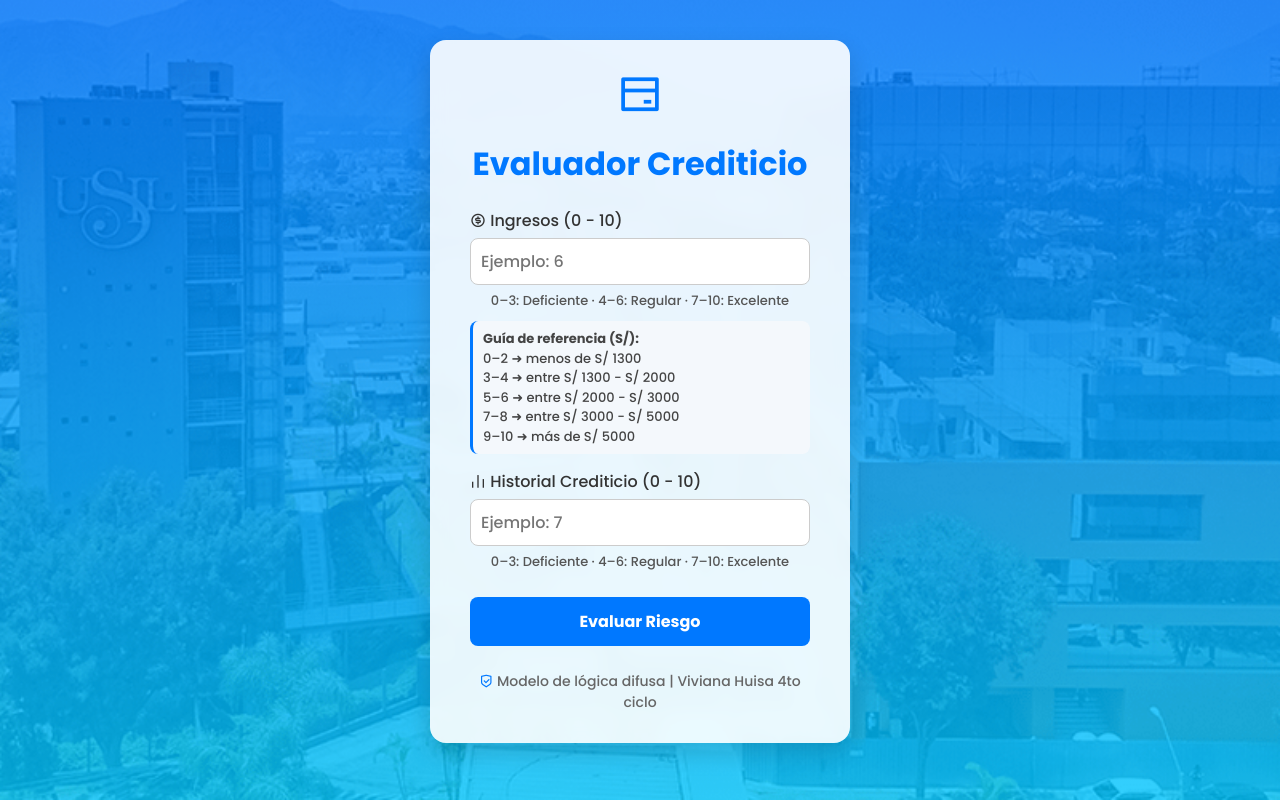
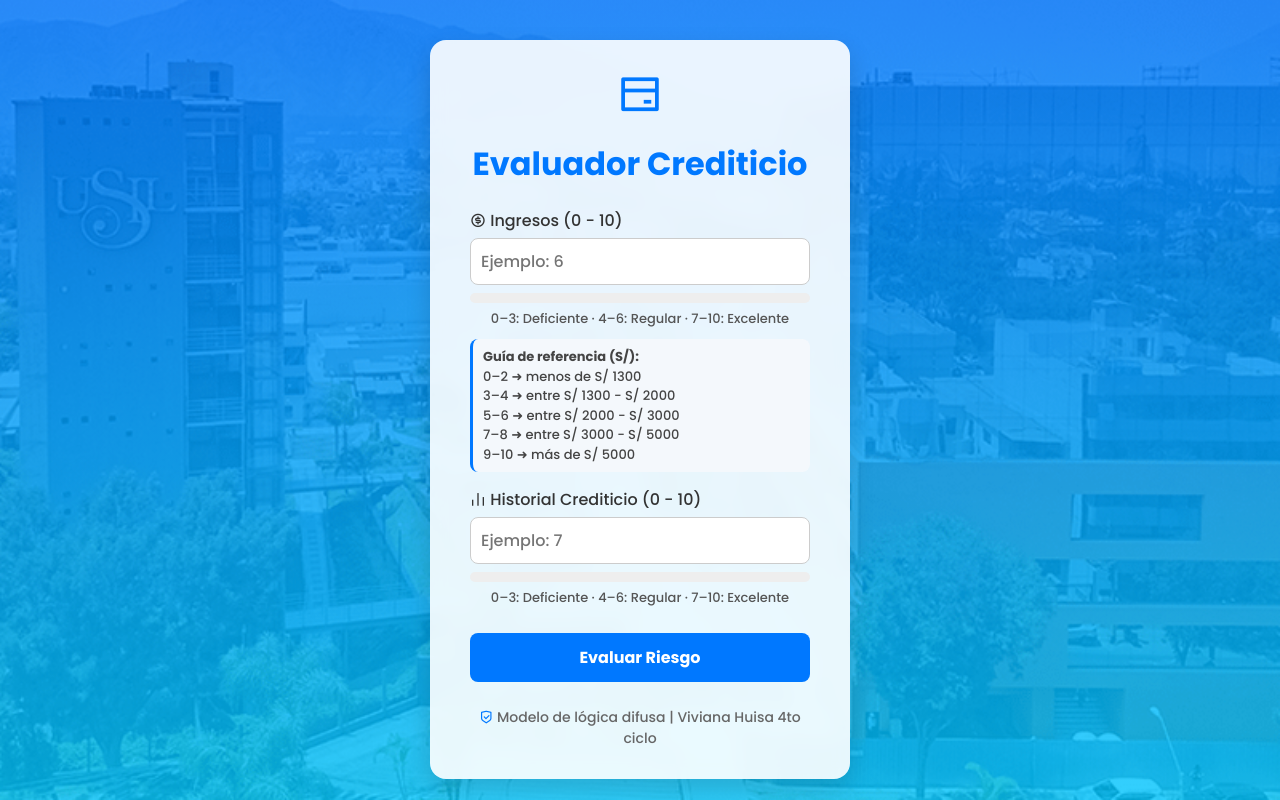
Before and after one commit to vivianahuisa/caso5, a Flask app: page / in a window 1280 px wide. Run offline with Flask 3, Linux system fonts and the light colour scheme; parts of the project's set-up code (start-up, migrations or seed data) failed here and were passed over; some libraries are stand-ins or nearby versions.

Commit message:
Update index.html

```diff
--- a/templates/index.html
+++ b/templates/index.html
@@ -168,6 +168,11 @@
         <form method="post" action="/evaluar">
             <label for="ingresos"><i class="ri-money-dollar-circle-line"></i> Ingresos (0 - 10)</label>
             <input type="number" name="ingresos" id="ingresos" min="0" max="10" step="1" placeholder="Ejemplo: 6" required>
+
+            <!-- Barra dinámica de ingresos -->
+            <div class="progress-container">
+                <div id="barra-ingresos" class="progress-bar"></div>
+            </div>
             <div class="leyenda">0–3: Deficiente · 4–6: Regular · 7–10: Excelente</div>
 
             <div class="guia">
@@ -181,6 +186,11 @@
 
             <label for="historial"><i class="ri-bar-chart-line"></i> Historial Crediticio (0 - 10)</label>
             <input type="number" name="historial" id="historial" min="0" max="10" step="1" placeholder="Ejemplo: 7" required>
+
+            <!-- Barra dinámica de historial -->
+            <div class="progress-container">
+                <div id="barra-historial" class="progress-bar"></div>
+            </div>
             <div class="leyenda">0–3: Deficiente · 4–6: Regular · 7–10: Excelente</div>
 
             <button type="submit">Evaluar Riesgo</button>
@@ -198,5 +208,29 @@
             <i class="ri-shield-check-line"></i> Modelo de lógica difusa | Viviana Huisa 4to ciclo
         </div>
     </div>
+
+    <script>
+        function actualizarBarra(idInput, idBarra) {
+            const valor = parseFloat(document.getElementById(idInput).value);
+            const barra = document.getElementById(idBarra);
+
+            if (isNaN(valor) || valor < 0) {
+                barra.style.width = "0%";
+                return;
+            }
+
+            const porcentaje = Math.min((valor / 10) * 100, 100);
+            let color = "#ccc";
+            if (valor <= 3) color = "#ff4d4d";       // rojo
+            else if (valor <= 6) color = "#ffa500";  // naranja
+            else color = "#00cc66";                  // verde
+
+            barra.style.width = porcentaje + "%";
+            barra.style.background = color;
+        }
+
+        document.getElementById('ingresos').addEventListener('input', () => actualizarBarra('ingresos', 'barra-ingresos'));
+        document.getElementById('historial').addEventListener('input', () => actualizarBarra('historial', 'barra-historial'));
+    </script>
 </body>
 </html>
```
